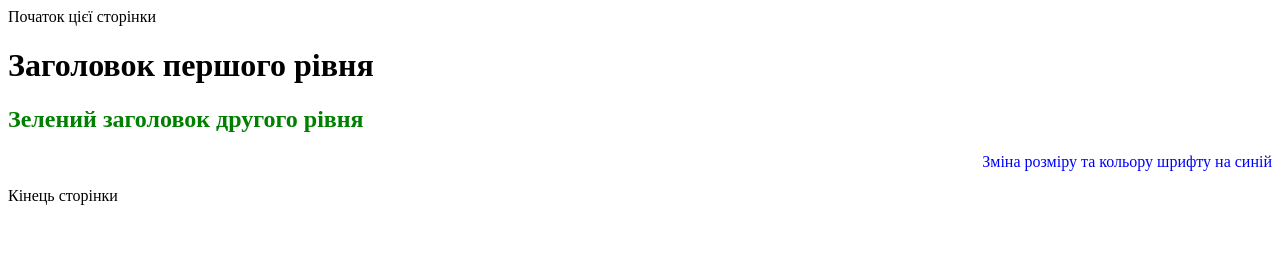
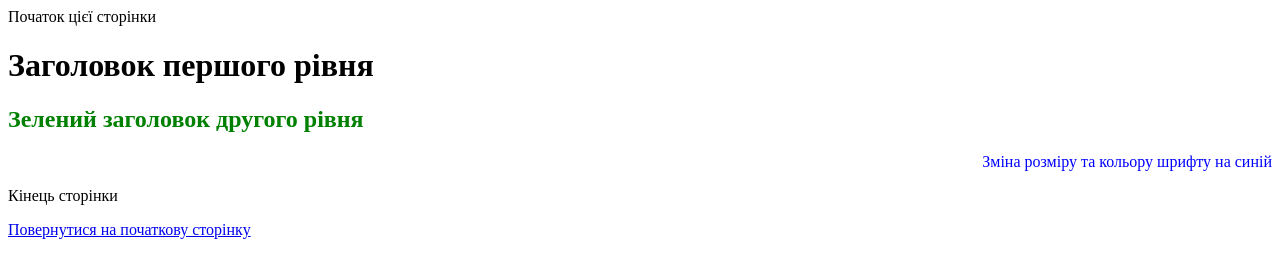
Before and after one commit to vitaliikatynskyi/Weblab11.github.io, a plain HTML site: page lab1_4.html in a window 1280 px wide. Drawn offline with Linux system fonts and the light colour scheme.

Commit message:
Update lab1_4.html

```diff
--- a/lab1_4.html
+++ b/lab1_4.html
@@ -12,6 +12,7 @@
 			document.write ('<h2 style="color:green;">Зелений заголовок другого рівня</h2>');
 			document.write ('<p style="text-align:right;font-size:16px;color:blue;">Зміна розміру та кольору шрифту на синій');
 			document.write ("<p>Кінець сторінки");
+			document.write('<p><a href="index.html">Повернутися на початкову сторінку</a></p>');
 		</script>
 	</body>
 </html>
```
